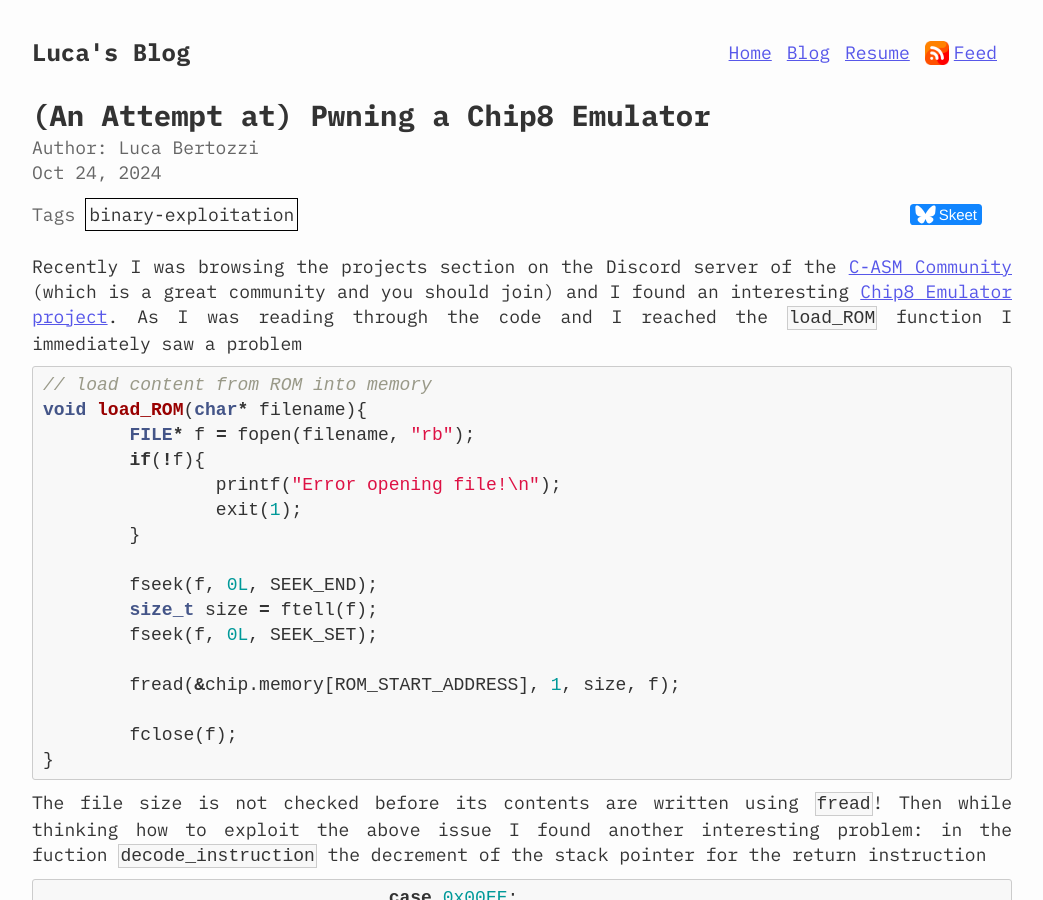
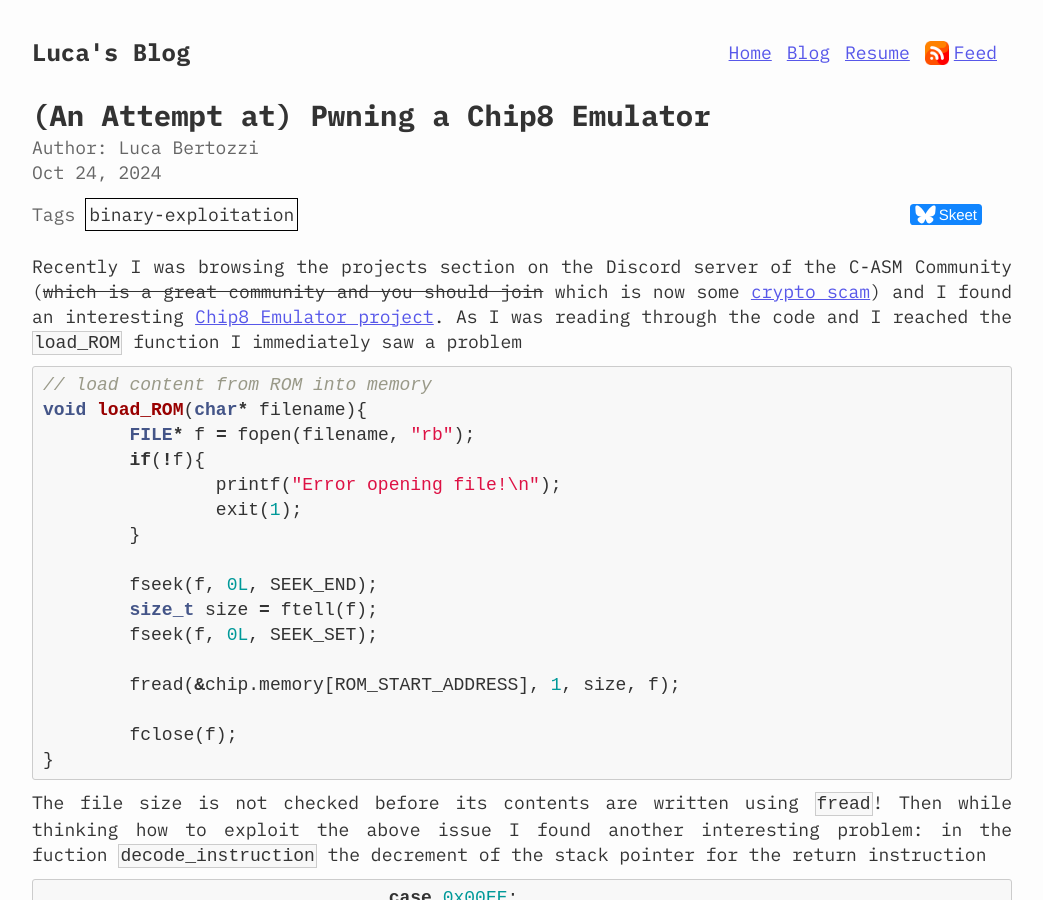
Before and after one commit to lucabtz/lucabtz.github.io, a Jekyll site: the page built from _posts/2024-10-24-attempt-at-pwning-a-chip8-emulator.md, in a window 1280 px wide and 900 px high. Shown: the whole window, without its empty margins (118-1161 px from the left). Built offline with Jekyll 4.4.1, drawn with Linux system fonts in a browser that asks for light colours; comment, search, counter and statistics services are not loaded.

Commit message:
Update post

````diff
--- a/_posts/2024-10-24-attempt-at-pwning-a-chip8-emulator.md
+++ b/_posts/2024-10-24-attempt-at-pwning-a-chip8-emulator.md
@@ -4,10 +4,10 @@
 tags: binary-exploitation
 ---
 
-Recently I was browsing the projects section on the Discord server of the [C-ASM Community](https://discord.gg/c-asm)
-(which is a great community and you should join) and I found an interesting
-[Chip8 Emulator project](https://github.com/Docas95/CHIP8-Emulator-C). As I was reading through the code and I reached the
-`load_ROM` function I immediately saw a problem
+Recently I was browsing the projects section on the Discord server of the C-ASM Community
+(~~which is a great community and you should join~~ which is now some [crypto scam](https://x.com/lucabtz_/status/1863580828955193449))
+and I found an interesting [Chip8 Emulator project](https://github.com/Docas95/CHIP8-Emulator-C). As I was reading through the
+code and I reached the `load_ROM` function I immediately saw a problem
 ```c
 // load content from ROM into memory
 void load_ROM(char* filename){
````
